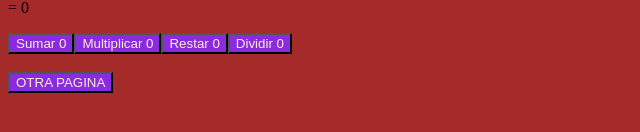
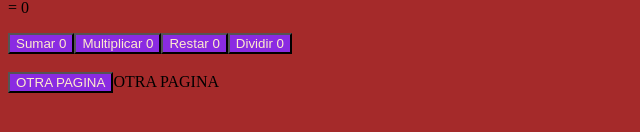
Before and after one commit to bryanq1996/Angular-Calculadora, an Angular app: page / in a window 1280 px wide. Shown: the part 218-350 px from the top of the page, without its empty margins (0-640 px from the left). Built offline with nearby package versions, Linux system fonts and the light colour scheme.

Commit message:
1 file modified

```diff
--- a/src/main.html
+++ b/src/main.html
@@ -24,4 +24,5 @@
 <button class="so" (click)="calcular3()">Dividir {{contador}}</button>
 <br />
 <br />
-<button target="_blank " routerLink="./formulario/app-formulario" class="so">OTRA PAGINA</button>
+<button target="_blank " routerLink="/formulario/app-formulario" class="so">OTRA PAGINA</button>
+<a class="button" routerLink="/formulario/app-formulario">OTRA PAGINA</a>
```
